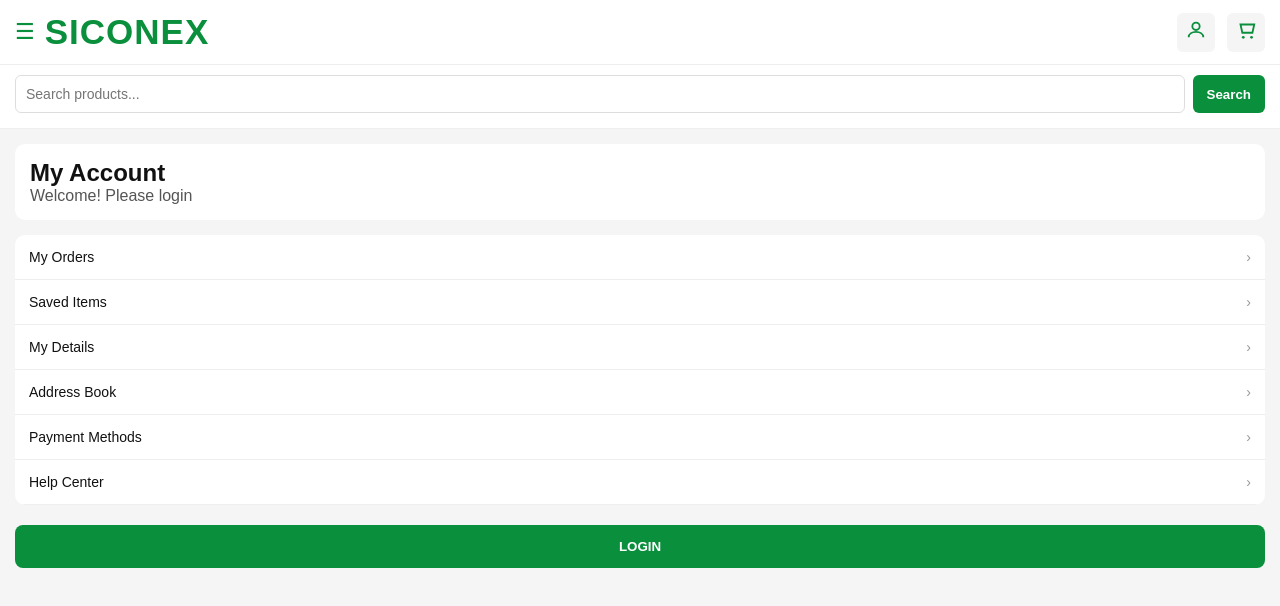
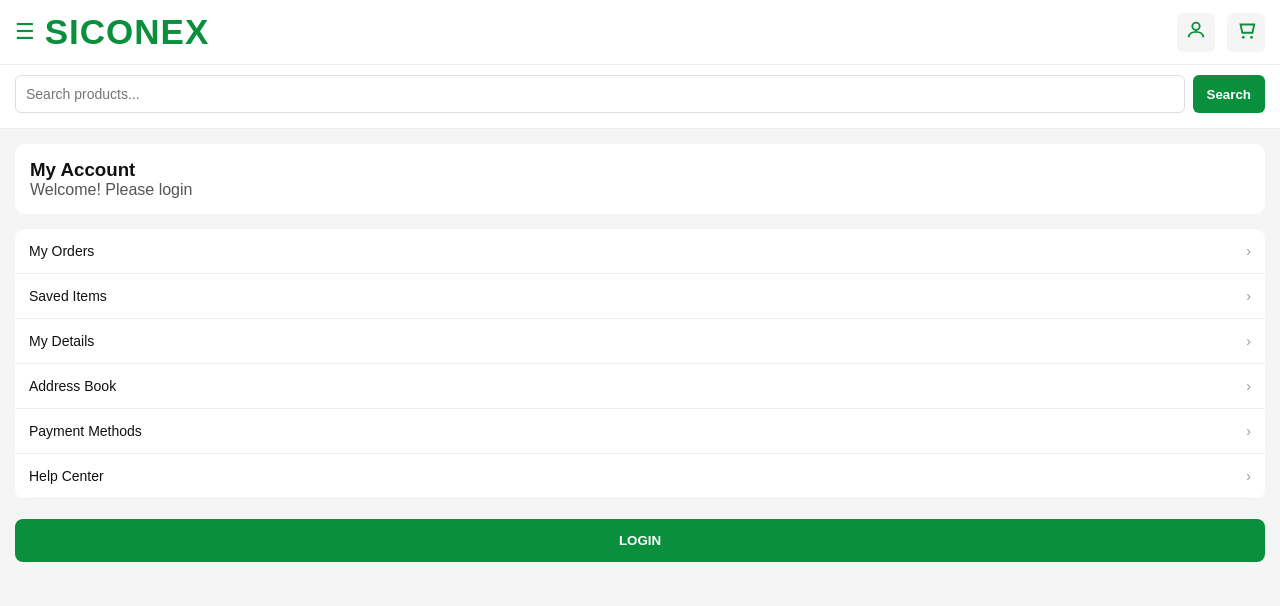
Before and after one commit to protichenoch1/siconex1, a Next.js app: page /account in a window 1280 px wide. Shown: the top 606 px of the page. Built offline with nearby package versions, Linux system fonts and the light colour scheme.

Commit message:
Change heading from h2 to h3 for My Account

```diff
--- a/app/account/page.js
+++ b/app/account/page.js
@@ -25,7 +25,7 @@ export default function AccountPage() {
         borderRadius: "10px",
         marginBottom: "15px"
       }}>
-        <h2>My Account</h2>
+        <h3>My Account</h3>
         {user ? (
           <p style={{ color: "#555" }}>
             {user.name} • {user.email}
```
